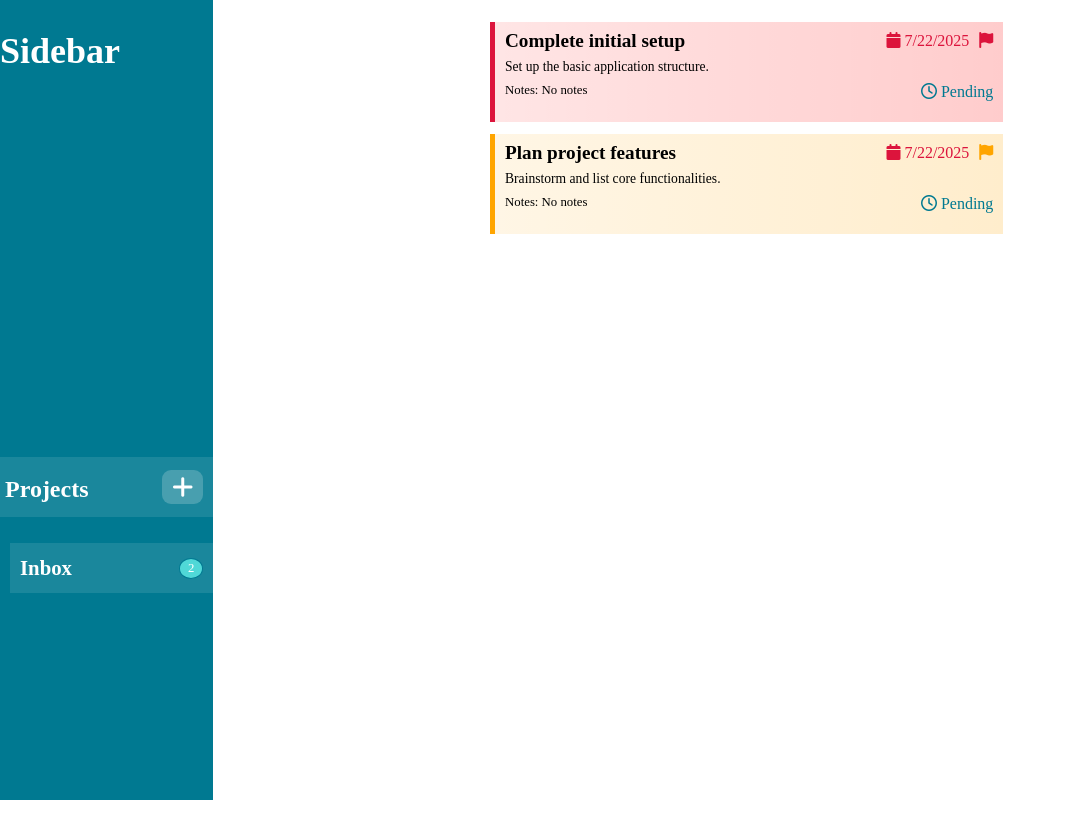
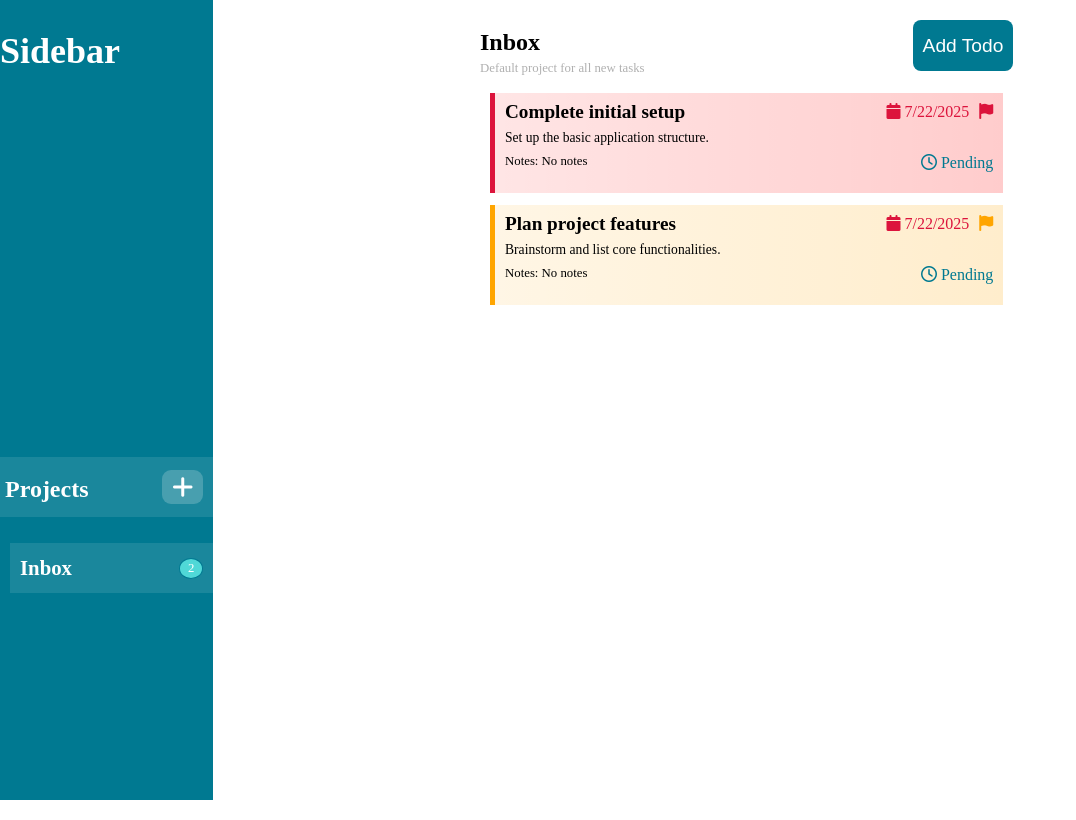
Before and after one commit to voiceinthedark/odin-todoist, a website built with webpack: page src/template.html in a window 1280 px wide. Shown: the whole page, without its empty margins (0-1076 px from the left). Built offline with nearby package versions, Linux system fonts and the light colour scheme.

Commit message:
todoist ui: Added content header for projects todos

```diff
--- a/src/modules/appController.js
+++ b/src/modules/appController.js
@@ -10,6 +10,7 @@ class AppController {
   #todoRenderer;
   #projectManager;
   #appContainer;
+  #contentHeader;
   #contentMain;
   #sidebarListsBody;
   #currentActiveProject; // To keep track of which project's todos are currently displayed
@@ -25,6 +26,7 @@ class AppController {
     // Get DOM elements for rendering
     this.#sidebarListsBody = document.querySelector('.sidebar-lists-body');
     this.#contentMain = document.querySelector('.content-main');
+    this.#contentHeader = document.querySelector('.content-head');
 
     // Initialize TodoRenderer, passing a bound method for todo clicks
     this.#todoRenderer = new TodoRenderer(this.#uiManager, this.#contentMain, this.handleTodoClick.bind(this));
@@ -86,8 +88,6 @@ class AppController {
     //clear existing project list
     this.#uiManager.clearElement(this.#sidebarListsBody);
     this.#projectRenderer.renderProjectList(this.#sidebarListsBody, this.#projectManager.projects);
-    // Potentially add event listeners to newly rendered project items here
-    // Or ensure ProjectRenderer attaches listeners that call selectProject()
   }
 
   /**
@@ -98,8 +98,32 @@ class AppController {
     this.#uiManager.clearElement(this.#contentMain); // Clear existing todos
     this.#todoRenderer.renderTodoList(project.todos);
     this.#currentActiveProject = project; // Update active project
-    // You might also want to update the content header to show the project title
-    console.log(`Displaying todos for project: ${project.title}`);
+    console.log(`Displaying todos for project: ${project.name}`);
+
+    const headerProjectDiv = this.#uiManager.addElement('div', this.#contentHeader, 'project-header');
+
+    const headerTitle = this.#uiManager.addElement('h1', headerProjectDiv, 'project-name');
+    const headerDescription = this.#uiManager.addElement('span', headerProjectDiv, 'project-description');
+    if (headerTitle instanceof HTMLHeadingElement) {
+      headerTitle.textContent = project.name;
+    }
+    if (headerDescription instanceof HTMLSpanElement) {
+      headerDescription.textContent = project.description;
+    }
+    // Optionally, you could also render a button to add new todos
+    const addTodoButton = this.#uiManager.addElement('button', this.#contentHeader, 'add-todo-btn');
+    if (addTodoButton instanceof HTMLButtonElement) {
+      addTodoButton.textContent = 'Add Todo';
+      addTodoButton.addEventListener('click', () => {
+        // Open modal to add new todo
+        const contentContainer = document.querySelector('.content'); // Parent element for the modal
+        this.#uiManager.getModalRenderer(null, contentContainer).showNewTodoModal((title, description, dueDate, priority) => {
+          this.addTodoToActiveProject(title, description, dueDate, priority);
+        });
+      });
+    }
+
+
   }
 
   /**
--- a/src/styles/styles.css
+++ b/src/styles/styles.css
@@ -19,6 +19,7 @@
   --bg-color-secondary: #007991;
   --bg-color-tertiary: #50D8D7;
   --color-tea: #beffc7;
+  --color-grayish: #b0b0b0;
 
   --pale-purple: #e3d8f1ff;
   --space-cadet: #222e50ff;
@@ -167,6 +168,49 @@ body {
     gap: 12px;
     width: 100%;
     height: 100%;
+    margin-top: 20px;
+
+    .content-head{
+      display: flex;
+      justify-content: space-between;
+      width: 50%;
+
+      .project-header{
+        display: flex;
+        flex-direction: column;
+        justify-content: flex-start;
+        align-items: flex-start;
+        &>h1{
+          font-size: 150%;
+          line-height: 0.2;
+        }
+        &>span{
+          font-size: 80%;
+          color: var(--color-grayish);
+          line-height: 0.5;
+        }
+      }
+
+      .add-todo-btn {
+        display: flex;
+        align-items: center;
+        justify-content: center;
+        padding: 5px 10px;
+        font-size: 120%;
+        border-radius: 8px;
+        background-color: var(--bg-color-secondary);
+        color: var(--sidebar-color);
+        border: none;
+        cursor: pointer;
+        transition: background-color 0.3s ease;
+
+        &:hover {
+          background-color: var(--bg-color-tertiary);
+        }
+
+      }
+    }
+
   }
 
   .content-main {
```
